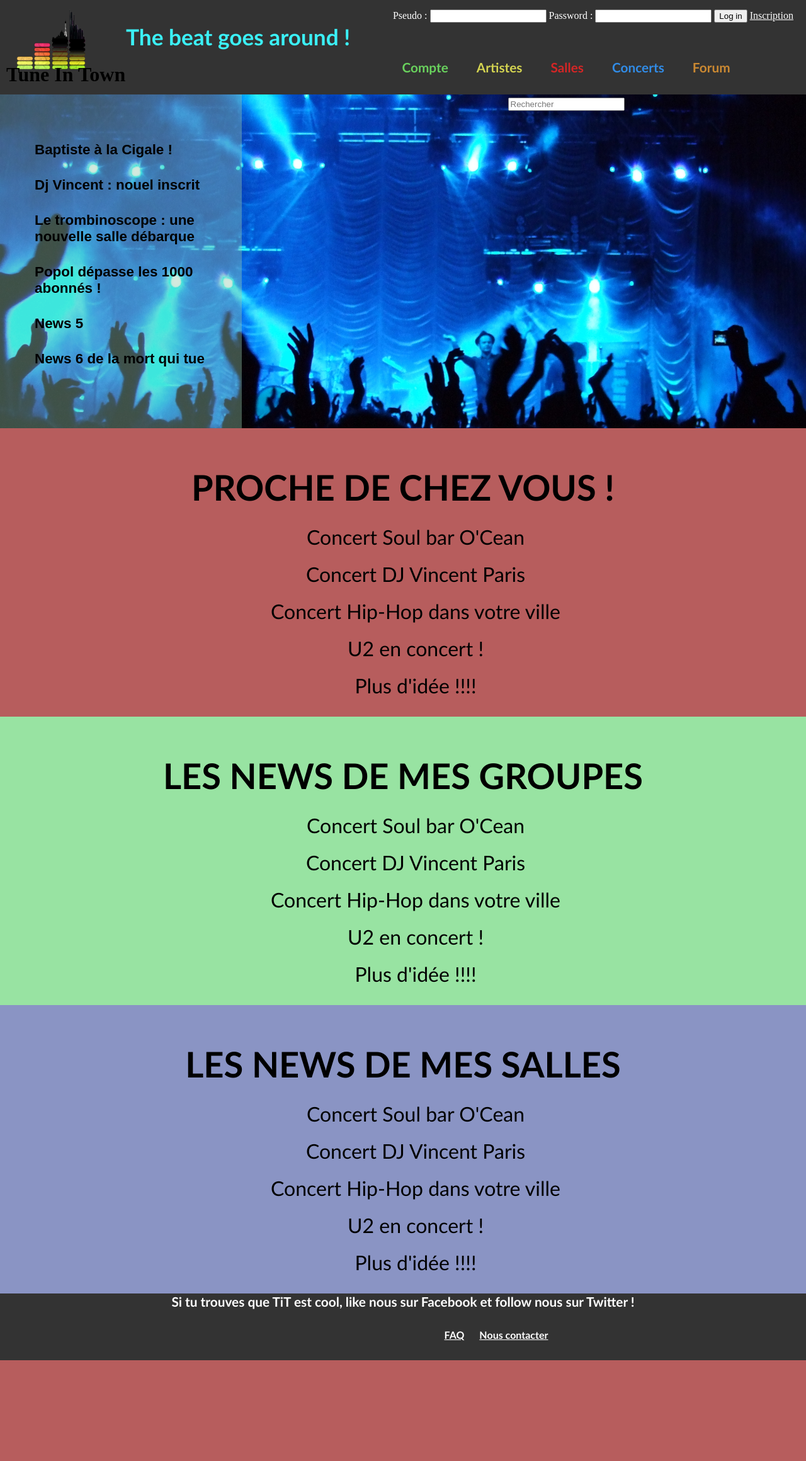
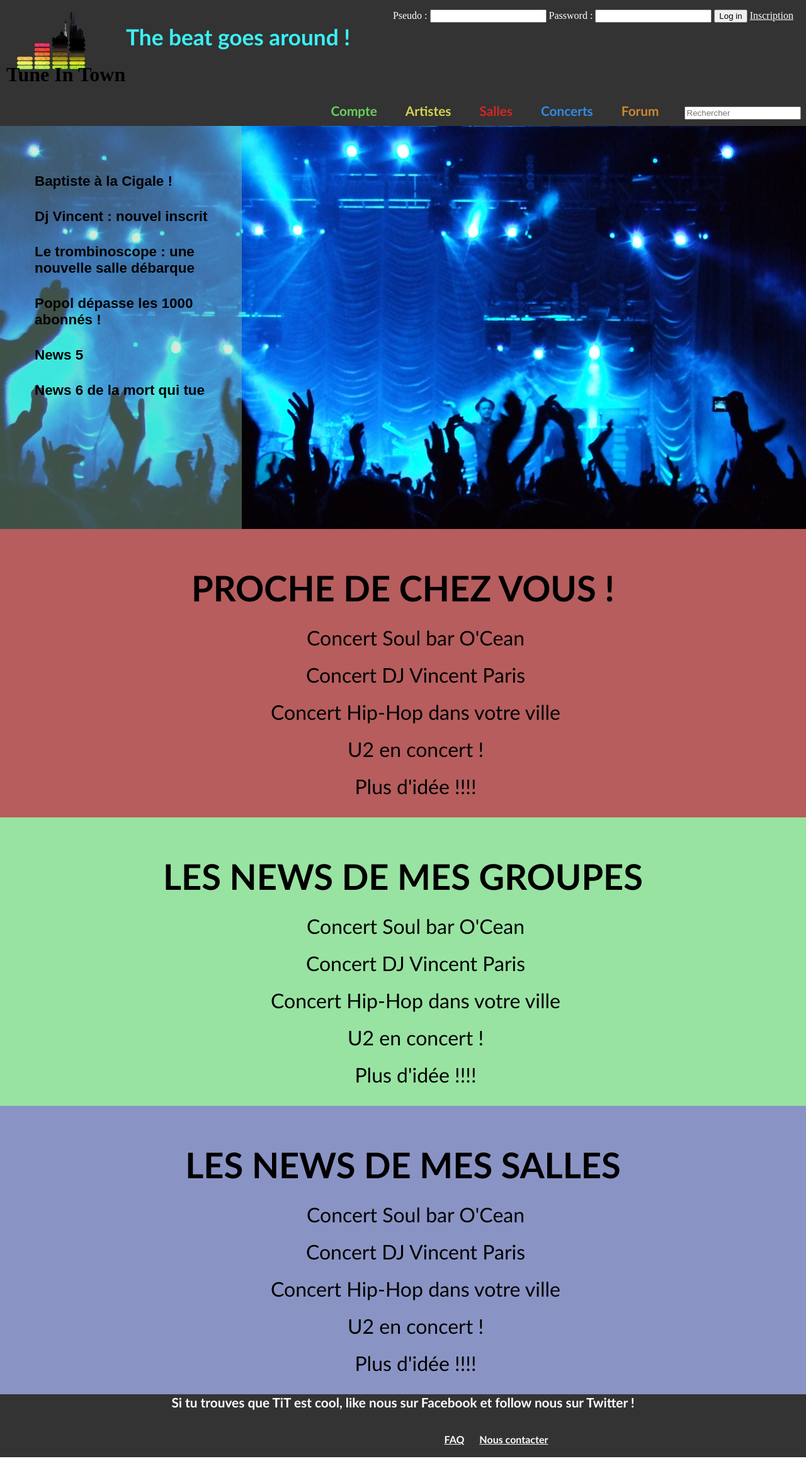
Before and after one commit to baptisteCapart/Site-Web, a PHP site: page /home in a window 1280 px wide; the page is wider, and only the part inside the window is pictured. Shown: that part at 63% size. Before the commit the page ends 2160 px from the top of that part, so only its background shows below. Run offline with PHP 8.4, Linux system fonts and the light colour scheme.

Commit message:
modification des positionnements pour utiliser des %

```diff
--- a/bannierestyle.css
+++ b/bannierestyle.css
@@ -1,16 +1,13 @@
 header
 {
 	background-color: #333333;
-	max-height: 150px;
+	height: 25%;
+	max-height: 200px;
+	min-height: 120px;
 	width: 100%;
+
 	margin : none;
 }
-body
-{
-	margin : 0;
-	width: 100%;
-}
-
 
 #logo
 {
@@ -46,16 +43,16 @@ a
 
 nav
 {
-	width: 60%;
+	font-family: calibri;
+	font-size: 1.3em;
+	width: 100%;
 	min-width: 50px;
 	display: inline-block;
 	margin-left: 3px;
 	font-weight: bold;
-	position : relative;
-	right : -40%;
-	top : -100px;
-	font-family: calibri ;
-	font-size: 1.3em;
+	position : absolute;
+	top : 18.5%;
+	right: -20%
 }
 
 
@@ -76,7 +73,7 @@ nav
 #menu li a
 {
 	text-decoration:none;
-	padding: 5px 5px 6px 5px;
+	padding: 5px 5px 1px 5px;
 }
 
 #menu ul ul
@@ -221,8 +218,8 @@ nav ul li ul li a:hover
 footer
 {
 	background-color: #333333;
-
-	height: 30%%;
+	height: 10%;
+	min-height: 100px;
 	width: 100%;
 	text-align: center;
 }
--- a/home.php
+++ b/home.php
@@ -9,16 +9,14 @@
 	</head>
 
 	<body>
-		<div id="banniere">
 		<?php include("banniere.php"); ?>
-		</div>
 		<div id="news">
 				<div id="liste_news">
 					<ul>
 						<li></li>
 						<li></li>
 						<li><a href="#"> Baptiste à la Cigale !</a></li>
-						<li><a href="#"> Dj Vincent : nouel inscrit</a></li>
+						<li><a href="#"> Dj Vincent : nouvel inscrit</a></li>
 						<li><a href="#"> Le trombinoscope : une nouvelle salle débarque</a></li>
 						<li><a href="#"> Popol dépasse les 1000 abonnés !</a></li>
 						<li><a href="#"> News 5</a></li>
--- a/homestyle.css
+++ b/homestyle.css
@@ -1,6 +1,17 @@
 body
 {
-	width: 100%
+	height: 100%;
+	min-width: 100%;
+	margin: 0;
+	padding: 0;
+}
+
+html
+{
+	height: 100%;
+	min-width: 100%;
+	margin: 0;
+	padding: 0;
 }
 
 
@@ -12,7 +23,7 @@ body
 	background-size: cover;
 	background-position: center;
 	width: 100%;
-	height: 530px;
+	height: 80%;
 	margin-top: -16px;
 }
 
```
